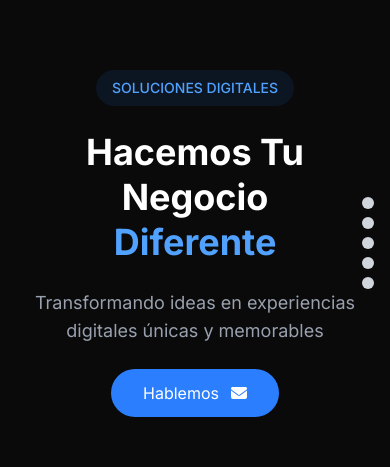
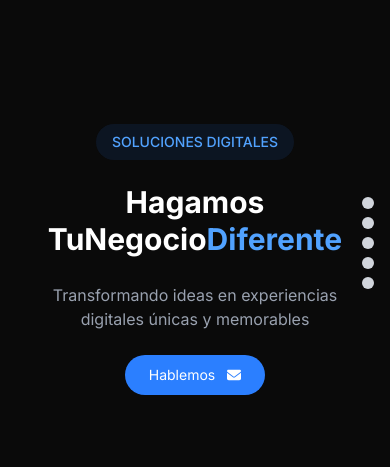
Before and after one commit to riugamine/joseangelweb-portfolio, a Next.js app: page / in a window 390 px wide. Shown: the part 179-646 px from the top of the page. Built offline with nearby package versions, Linux system fonts and the light colour scheme.

Commit message:
refactor(components): simplify interactive content and spline scene logic
Remove parallax and orbital movement effects from InteractiveContent and SplineScene components to reduce complexity and improve maintainability. Focus on essential animations and interactions.

```diff
--- a/src/app/components/InteractiveContent.tsx
+++ b/src/app/components/InteractiveContent.tsx
@@ -1,66 +1,32 @@
 'use client'
 
-import { useEffect, useRef } from 'react'
-import { motion, useMotionValue, useSpring, useTransform } from 'framer-motion'
+import { motion } from 'framer-motion'
 import { FontAwesomeIcon } from '@fortawesome/react-fontawesome'
 import { faEnvelope } from '@fortawesome/free-solid-svg-icons'
 
 export default function InteractiveContent() {
-    const sectionRef = useRef<HTMLDivElement>(null)
-
-  // Valores para el efecto parallax
-  const mouseX = useMotionValue(0)
-  const mouseY = useMotionValue(0)
-
-  // Configuración del spring para movimiento suave
-  const springConfig = { damping: 15, stiffness: 150 }
-  const x = useSpring(mouseX, springConfig)
-  const y = useSpring(mouseY, springConfig)
-
-  // Efecto para seguimiento del mouse
-  useEffect(() => {
-    const handleMouseMove = (e: MouseEvent) => {
-      if (sectionRef.current) {
-        const rect = sectionRef.current.getBoundingClientRect()
-        const centerX = rect.width / 2
-        const centerY = rect.height / 2
-        mouseX.set((e.clientX - rect.left - centerX) / centerX)
-        mouseY.set((e.clientY - rect.top - centerY) / centerY)
-      }
-    }
-
-    window.addEventListener('mousemove', handleMouseMove)
-    return () => window.removeEventListener('mousemove', handleMouseMove)
-  }, [mouseX, mouseY])
-
   return (
     <motion.div
-      ref={sectionRef}
       initial={{ opacity: 0, x: -50 }}
       animate={{ opacity: 1, x: 0 }}
       transition={{ duration: 0.8 }}
-      className="max-w-xl space-y-6 text-center md:text-left md:w-1/2"
+      className="max-w-xl space-y-6 text-center md:text-left md:w-1/2 px-4 md:px-0 mt-8 md:mt-0"
     >
       <span className="inline-block px-4 py-2 bg-blue-500/10 text-blue-400 rounded-full text-sm font-medium backdrop-blur-sm">
         SOLUCIONES DIGITALES
       </span>
 
       <motion.h1
-        className="text-4xl md:text-5xl lg:text-6xl font-bold leading-tight"
-        style={{
-          rotateX: useTransform(y, [-1, 1], [5, -5]),
-          rotateY: useTransform(x, [-1, 1], [-5, 5]),
-          transformStyle: 'preserve-3d'
-        }}
+        className="text-3xl sm:text-4xl md:text-5xl lg:text-6xl font-bold leading-tight"
       >
-        Hacemos Tu
-        <br />
+        Hagamos Tu
+        <br className="hidden sm:block" />
         Negocio
-        <br />
+        <br className="hidden sm:block" />
         <span className="text-blue-400">Diferente</span>
       </motion.h1>
 
-      <p className="text-gray-400 text-lg max-w-md mx-auto md:mx-0">
+      <p className="text-gray-400 text-base sm:text-lg max-w-md mx-auto md:mx-0 px-2 sm:px-0">
         Transformando ideas en experiencias digitales únicas y memorables
       </p>
 
@@ -68,10 +34,10 @@ export default function InteractiveContent() {
         href="#contact"
         whileHover={{ scale: 1.05 }}
         whileTap={{ scale: 0.95 }}
-        className="inline-flex items-center space-x-3 bg-blue-500 hover:bg-blue-600 text-white px-8 py-3 rounded-full transition-colors backdrop-blur-sm"
+        className="inline-flex items-center space-x-3 bg-blue-500 hover:bg-blue-600 text-white px-6 sm:px-8 py-2.5 sm:py-3 rounded-full transition-colors backdrop-blur-sm text-sm sm:text-base"
       >
         <span>Hablemos</span>
-        <FontAwesomeIcon icon={faEnvelope} className="h-4 w-4" />
+        <FontAwesomeIcon icon={faEnvelope} className="h-3.5 w-3.5 sm:h-4 sm:w-4" />
       </motion.a>
     </motion.div>
   )
--- a/src/app/components/SplineScene.tsx
+++ b/src/app/components/SplineScene.tsx
@@ -5,30 +5,27 @@ import { Application, SPEObject } from '@splinetool/runtime'
 import { useEffect, useRef } from 'react'
 
 export default function SplineScene() {
-  // Referencias para mantener el objeto Head y su posición inicial
+  // Referencias para mantener el objeto Head
   const headRef = useRef<SPEObject | null>(null)
-  const centerPoint = useRef({ x: 0, y: 0, z: 0 })
-  const angle = useRef(0)
 
   // Función para manejar cuando la escena está lista
   const onLoad = (splineApp: Application) => {
     console.log('Spline scene loaded')
 
-    // Obtener el objeto Head y guardarlo en la referencia
+    // Obtener el objeto Head
     const robotHead = splineApp.findObjectByName('Head')
     if (robotHead) {
       headRef.current = robotHead
-      // Guardar la posición inicial como centro de la órbita
-      centerPoint.current = {
-        x: robotHead.position.x,
-        y: robotHead.position.y,
-        z: robotHead.position.z
-      }
-      console.log('Robot head found and stored')
+      console.log('Robot head found')
     }
+
+    // Habilitar eventos de Spline
+    splineApp.addEventListener('mouseDown', () => {
+      console.log('Spline events enabled')
+    })
   }
 
-  // Efecto para manejar el movimiento orbital
+  // Efecto para manejar solo el seguimiento de la cabeza
   useEffect(() => {
     const handleMouseMove = (event: MouseEvent) => {
       if (headRef.current) {
@@ -36,20 +33,9 @@ export default function SplineScene() {
         const mouseX = (event.clientX / window.innerWidth) * 2 - 1
         const mouseY = (event.clientY / window.innerHeight) * 2 - 1
 
-        // Radio de la órbita
-        const radius = 0.5
-
-        // Calcular la posición orbital
-        const orbitX = centerPoint.current.x + Math.cos(mouseX * Math.PI) * radius
-        const orbitY = centerPoint.current.y + Math.sin(mouseY * Math.PI) * radius
-
-        // Aplicar rotación suave mirando hacia el punto del mouse
+        // Solo aplicamos la rotación de la cabeza
         head.rotation.x = mouseY * 0.5
         head.rotation.y = mouseX * 0.5
-
-        // Aplicar movimiento orbital
-        head.position.x = orbitX
-        head.position.y = orbitY
       }
     }
 
```
